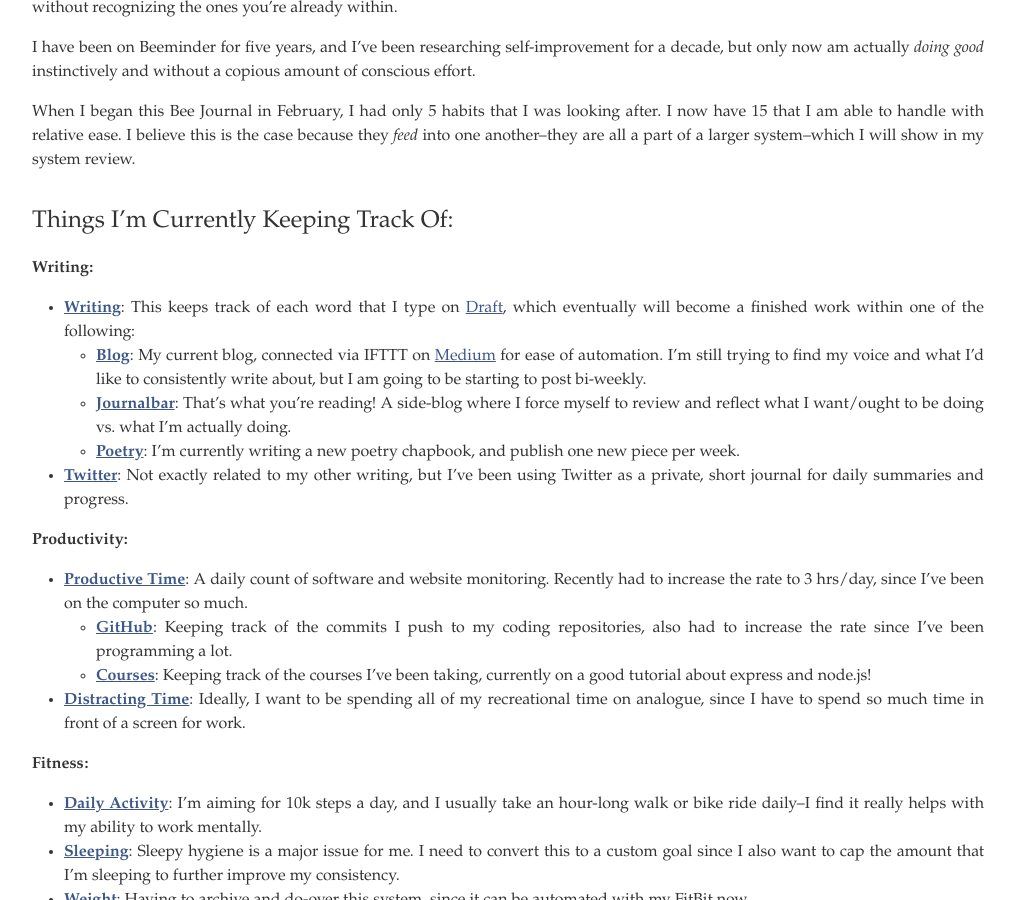
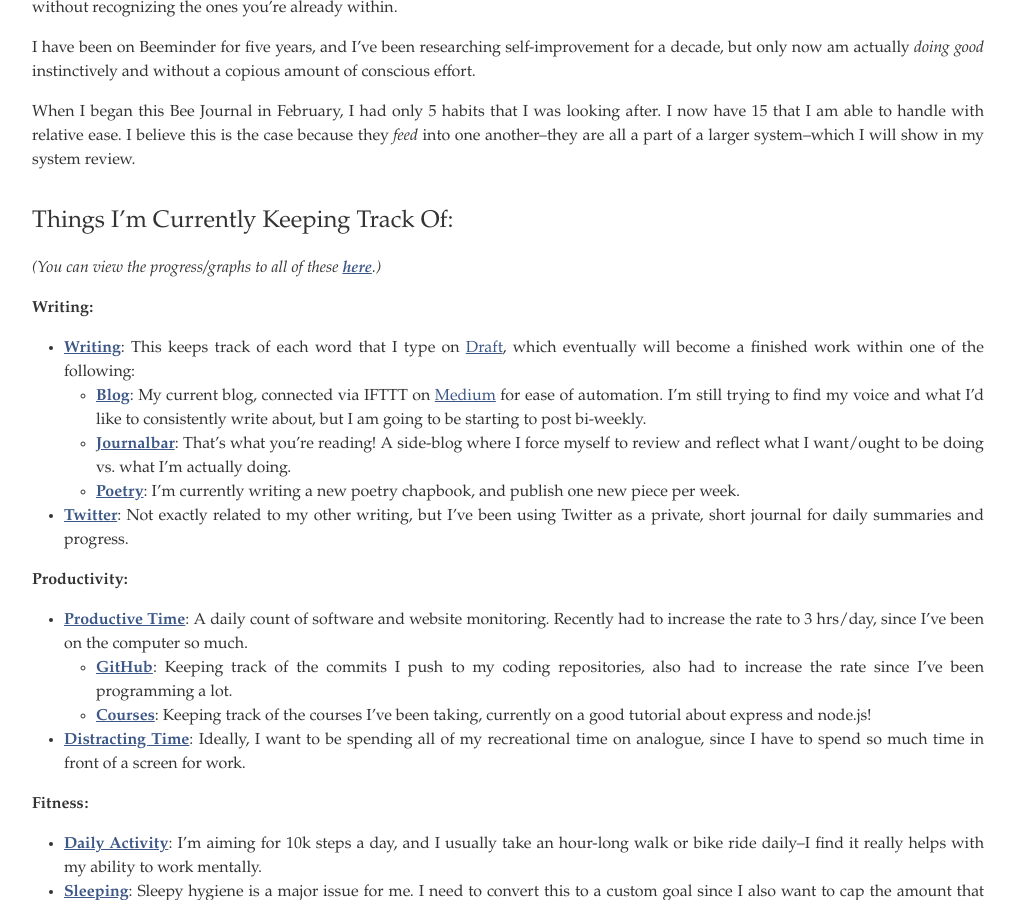
Before and after one commit to brennanbrown/journalbar, a Jekyll site: the page built from _posts/2020-05-22-metasystem.md, in a window 1280 px wide and 900 px high, scrolled down 1110 px. Shown: the whole window, without its empty margins (132-1147 px from the left). Built offline with Jekyll 4.4.1, drawn with Linux system fonts in a browser that asks for light colours; comment, search, counter and statistics services are not loaded.

Commit message:
Add hyperlink

```diff
--- a/_posts/2020-05-22-metasystem.md
+++ b/_posts/2020-05-22-metasystem.md
@@ -31,6 +31,8 @@ When I began this Bee Journal in February, I had only 5 habits that I was lookin
 
 ### Things I'm Currently Keeping Track Of:
 
+*(You can view the progress/graphs to all of these **[here](https://beeminder.com/brennanbrown)**.)*
+
 **Writing:**
 
 - **[Writing](https://beeminder.com/brennanbrown/writing)**: This keeps track of each word that I type on [Draft](https://draftin.com), which eventually will become a finished work within one of the following:
```
